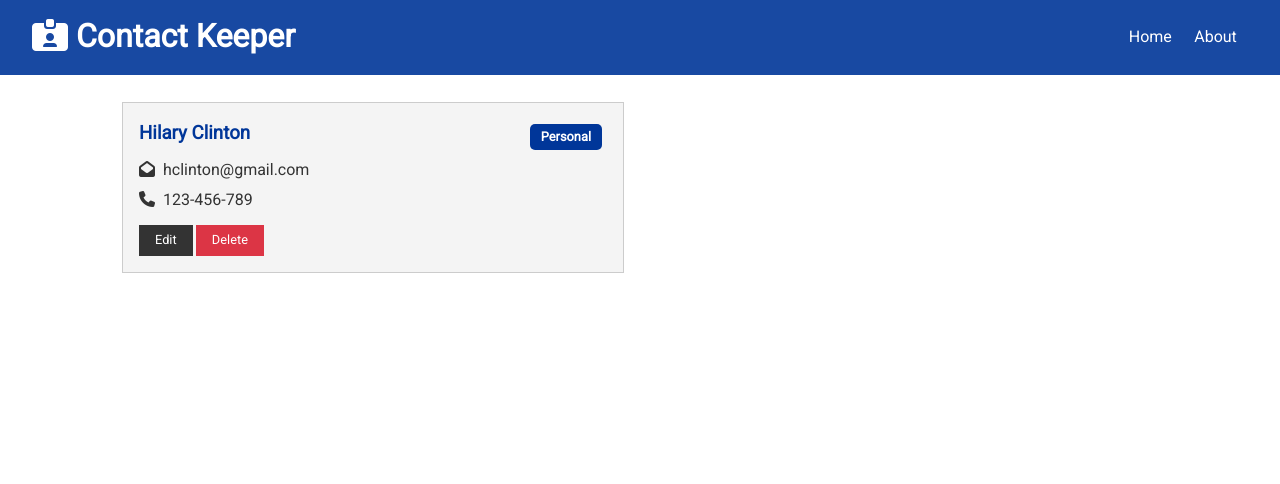
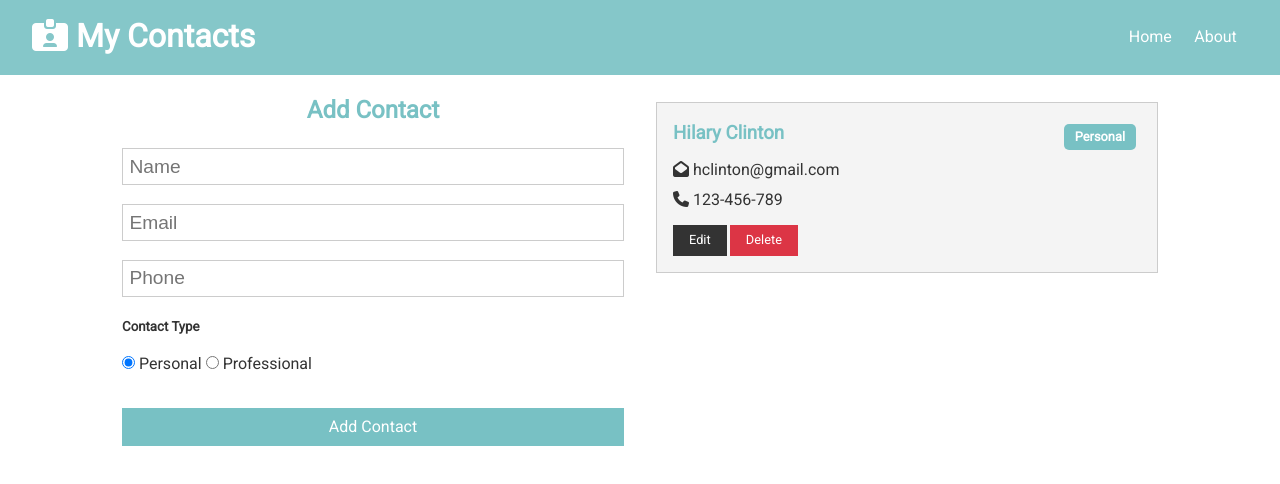
Before and after one commit to Yedzinovich/my-contacts, a React (Create React App) app in the folder client/: page / in a window 1280 px wide. Shown: the top 484 px of the page. Built offline with nearby package versions, Linux system fonts and the light colour scheme; the HTML template or start-up script is replaced by a standard one.

Commit message:
sckeletin for ContactForm created. 54/12:28

```diff
--- a/client/src/App.css
+++ b/client/src/App.css
@@ -2,7 +2,7 @@
 
 /* Global Styles */
 :root {
-  --primary-color: #003699;
+  --primary-color: #78c1c4;
   --dark-color: #333333;
   --light-color: #f4f4f4;
   --danger-color: #dc3545;
@@ -154,7 +154,7 @@ img {
 .my-2 {
   margin: 2rem 0;
 }
-.my-3 {
+navbar bg-primary .my-3 {
   margin: 3rem 0;
 }
 
--- /dev/null
+++ b/client/src/components/contacts/ContactForm.js
@@ -0,0 +1,82 @@
+import React, { useState, useContext } from 'react';
+import ContactContext from '../../context/contact/contactContext';
+
+export const ContactForm = () => {
+  const contactContext = useContext(ContactContext);
+  const [contact, setContact] = useState({
+    name: '',
+    email: '',
+    phone: '',
+    type: 'personal',
+  });
+
+  const { name, email, phone, type } = contact;
+
+  const onChange = (e) =>
+    setContact({
+      ...contact,
+      [e.target.name]: e.target.value,
+    });
+
+  const onSubmit = (e) => {
+    e.preventDefault();
+    contactContext.addContact(contact);
+    setContact({
+      name: '',
+      email: '',
+      phone: '',
+      type: 'personal',
+    });
+  };
+
+  return (
+    <form onSubmit={onSubmit}>
+      <h2 className='text-primary'>Add Contact</h2>
+      <input
+        type='text'
+        placeholder='Name'
+        name='name'
+        value={name}
+        onChange={onChange}
+      />
+      <input
+        type='email'
+        placeholder='Email'
+        name='email'
+        value={email}
+        onChange={onChange}
+      />
+      <input
+        type='text'
+        placeholder='Phone'
+        name='phone'
+        value={phone}
+        onChange={onChange}
+      />
+      <h5>Contact Type</h5>
+      <input
+        type='radio'
+        name='type'
+        value='personal'
+        checked={type === 'personal'}
+      />{' '}
+      Personal{' '}
+      <input
+        type='radio'
+        name='type'
+        value='personal'
+        checked={type === 'professional'}
+      />{' '}
+      Professional{' '}
+      <div>
+        <input
+          type='submit'
+          value='Add Contact'
+          className='btn btn-primary btn-block'
+        />
+      </div>
+    </form>
+  );
+};
+
+export default ContactForm;
--- a/client/src/components/contacts/ContactItem.js
+++ b/client/src/components/contacts/ContactItem.js
@@ -1,8 +1,18 @@
-import React from 'react';
+import React, { useContext } from 'react';
 import PropTypes from 'prop-types';
+import ContactContext from '../../context/contact/contactContext';
 
-export const ContactItem = ({ contact }) => {
-  const { id, name, email, phone, type } = contact;
+const ContactItem = ({ contact }) => {
+  const contactContext = useContext(ContactContext);
+  const { deleteContact, setCurrent, clearCurrent } = contactContext;
+
+  const { _id, name, email, phone, type } = contact;
+
+  const onDelete = () => {
+    deleteContact(_id);
+    clearCurrent();
+  };
+
   return (
     <div className='card bg-light'>
       <h3 className='text-primary text-left'>
@@ -20,22 +30,25 @@ export const ContactItem = ({ contact }) => {
       <ul className='list'>
         {email && (
           <li>
-            <i className='fas fa-envelope-open'></i>
-            <span>&nbsp;&nbsp;</span>
-            {email}
+            <i className='fas fa-envelope-open' /> {email}
           </li>
         )}
         {phone && (
           <li>
-            <i className='fas fa-phone'></i>
-            <span>&nbsp;&nbsp;</span>
-            {phone}
+            <i className='fas fa-phone' /> {phone}
           </li>
         )}
       </ul>
       <p>
-        <button className='btn btn-dark btn-sm'>Edit</button>
-        <button className='btn btn-danger btn-sm'>Delete</button>
+        <button
+          className='btn btn-dark btn-sm'
+          onClick={() => setCurrent(contact)}
+        >
+          Edit
+        </button>
+        <button className='btn btn-danger btn-sm' onClick={onDelete}>
+          Delete
+        </button>
       </p>
     </div>
   );
--- a/client/src/components/layout/Navbar.js
+++ b/client/src/components/layout/Navbar.js
@@ -26,7 +26,7 @@ Navbar.propTypes = {
 };
 
 Navbar.defaultProps = {
-  title: 'Contact Keeper',
+  title: 'My Contacts',
   icon: 'fas fa-id-card-alt',
 };
 
--- a/client/src/components/pages/Home.js
+++ b/client/src/components/pages/Home.js
@@ -1,11 +1,12 @@
 import React from 'react';
 import Contacts from '../contacts/Contacts';
+import ContactForm from '../contacts/ContactForm';
 
 export const Home = () => {
   return (
-    <div className='grid-2'>
-      <div>
-        {/* ContactForm */}
+    <div>
+      <div className='grid-2'>
+        <ContactForm />
         <div>
           <Contacts />
         </div>
--- a/client/src/context/contact/ContactState.js
+++ b/client/src/context/contact/ContactState.js
@@ -1,5 +1,5 @@
 import React, { useReducer } from 'react';
-import uuid from 'uuid';
+import { v4 as uuid } from 'uuid';
 import ContactContext from './contactContext';
 import ContactReducer from './contactReducer';
 
@@ -28,6 +28,10 @@ const ContactState = (props) => {
   const [state, dispatch] = useReducer(ContactReducer, initialState);
 
   // Add Contact
+  const addContact = (contact) => {
+    contact.id = uuid.v4();
+    dispatch({ type: ADD_CONTACT, payload: contact });
+  };
 
   // Delete Contact
 
```
